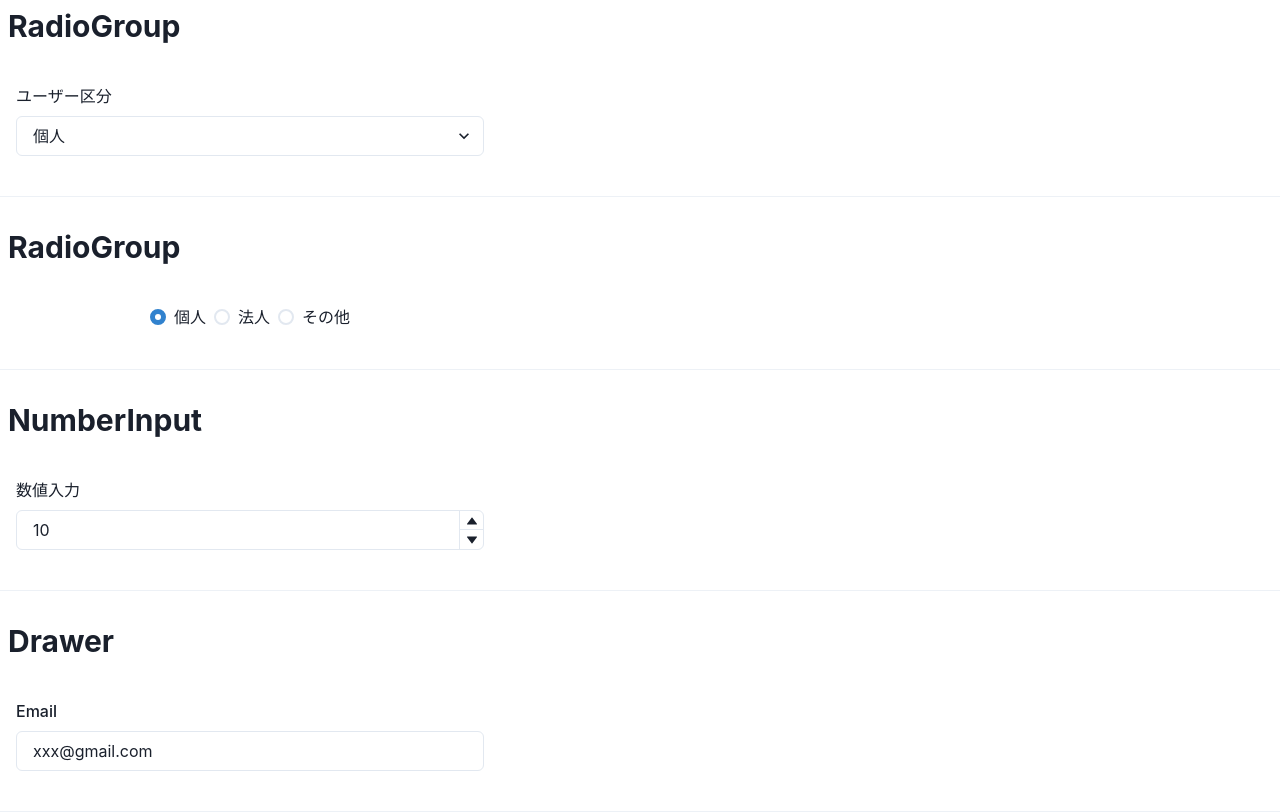
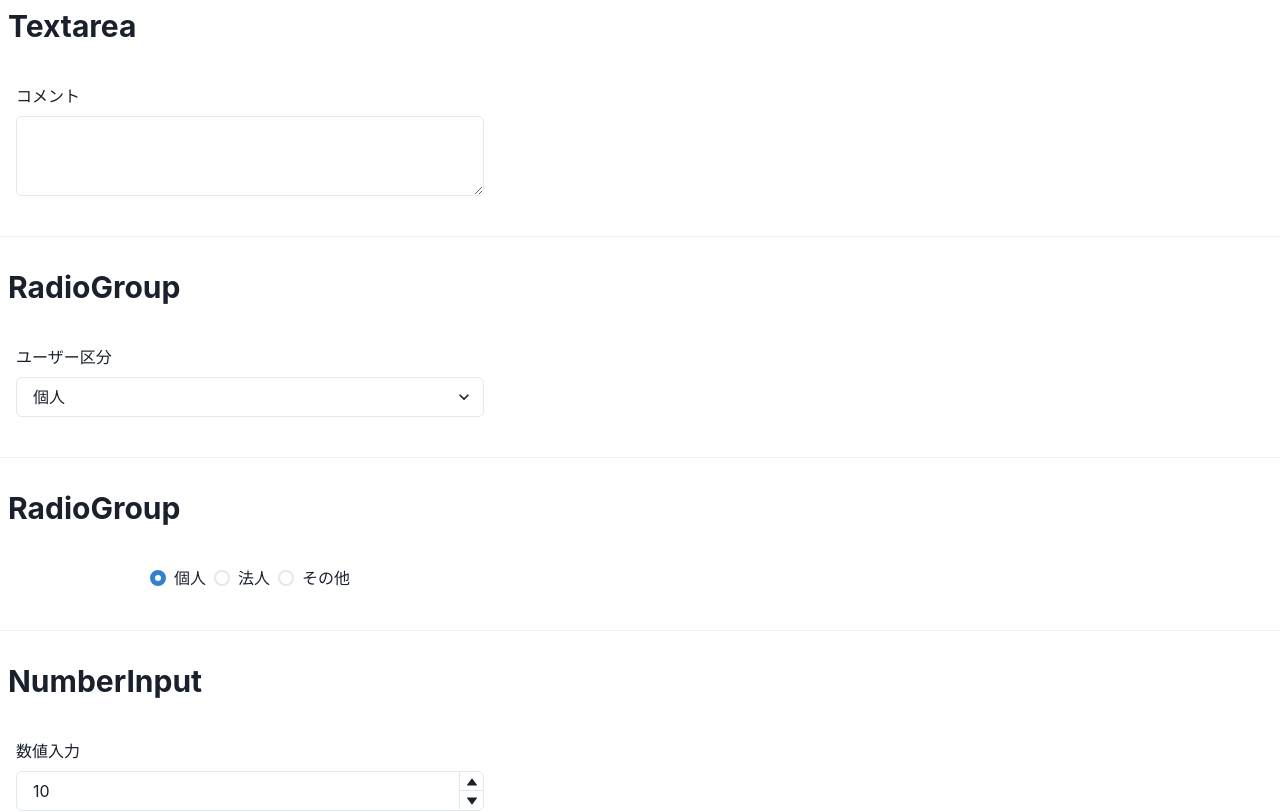
Before and after one commit to nkgrnkgr/testing-library-and-a11y, a React (Vite) app: page / in a window 1280 px wide. Shown: the top 812 px of the page. Built offline with nearby package versions, Linux system fonts and the light colour scheme.

Commit message:
テキストエリアを追加

```diff
--- /dev/null
+++ b/src/components/Textarea/index.tsx
@@ -0,0 +1,24 @@
+import { Center, FormControl, FormLabel, Textarea } from "@chakra-ui/react";
+import { useState } from "react";
+import { Title } from "../Title";
+
+function Component() {
+  const [value, setValue] = useState("");
+  return (
+    <FormControl>
+      <FormLabel>コメント</FormLabel>
+      <Textarea value={value} onChange={(e) => setValue(e.target.value)} />
+    </FormControl>
+  );
+}
+
+export function TextareaDisplay() {
+  return (
+    <>
+      <Title>Textarea</Title>
+      <Center p={4} w="500px">
+        <Component />
+      </Center>
+    </>
+  );
+}
--- a/src/main.tsx
+++ b/src/main.tsx
@@ -24,6 +24,7 @@
 import { StatDisplay } from "./components/StatDisplay";
 import { TabAndContents } from "./components/TabAndContents";
 import { TableDisplay } from "./components/Table";
+import { TextareaDisplay } from "./components/Textarea";
 import { Toast } from "./components/Toast";
 import { TooltipDisplay } from "./components/Tooltip";
 
@@ -32,6 +33,7 @@
   <React.StrictMode>
     <Provider>
       <Contents>
+        <TextareaDisplay />
         <SelectDisplay />
         <RadioDisplay />
         <NumberInputDisplay />
```
Also changed, not shown: 1 other file (tests, documents, lock files or other folders).
